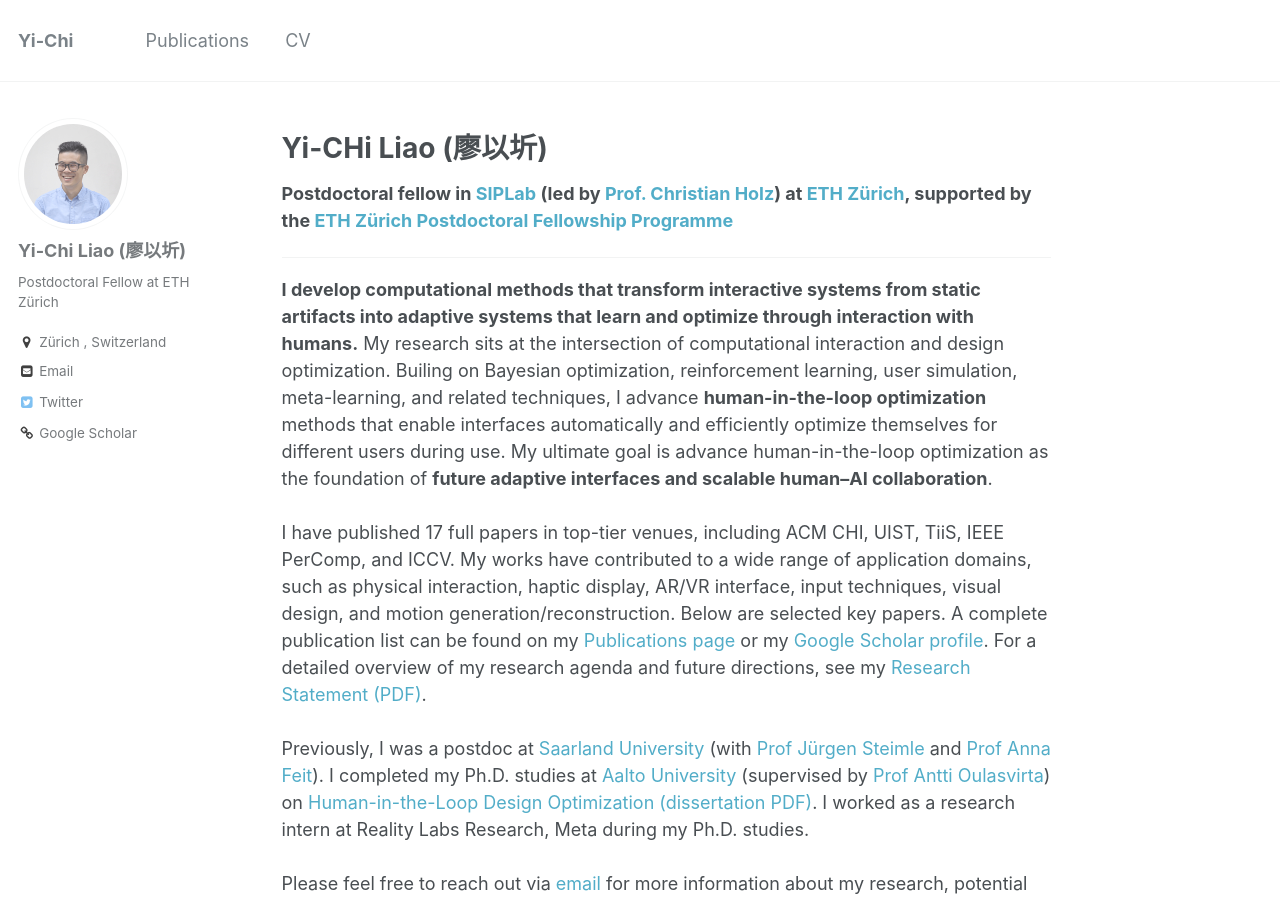
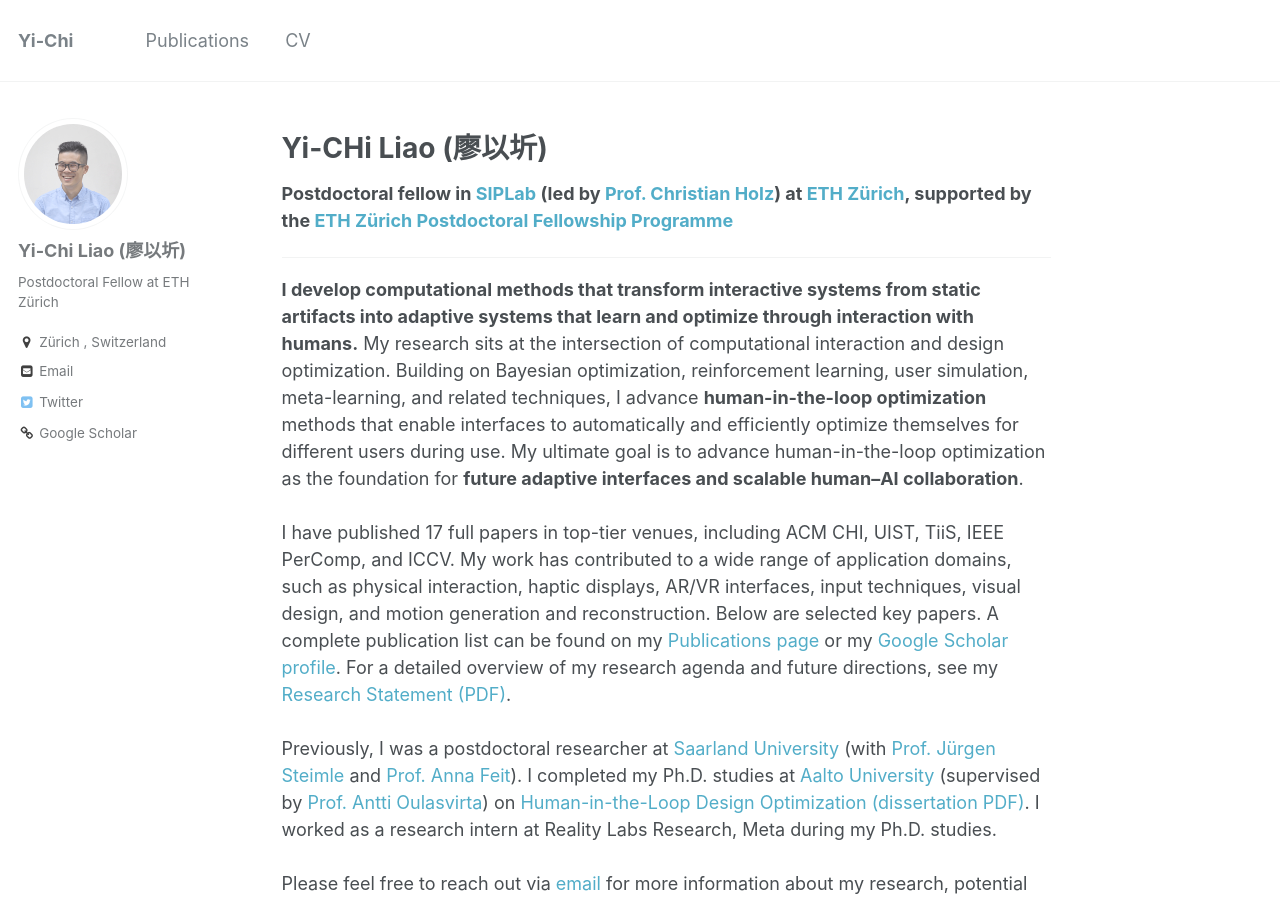
Before and after one commit to yichiliao/yichiliao.github.io, a Jekyll site: the page built from _pages/about.md, in a window 1280 px wide and 900 px high. Built offline with Jekyll 4.4.1, drawn with Linux system fonts in a browser that asks for light colours.

Commit message:
updating about

```diff
--- a/_pages/about.md
+++ b/_pages/about.md
@@ -14,16 +14,16 @@ redirect_from:
 
 **I develop computational methods that transform interactive systems from static artifacts into adaptive systems that learn and optimize through interaction with humans.**
 My research sits at the intersection of computational interaction and design optimization.
-Builing on Bayesian optimization, reinforcement learning, user simulation, meta-learning, and related techniques, I advance **human-in-the-loop optimization** methods that enable interfaces automatically and efficiently optimize themselves for different users during use. My ultimate goal is advance human-in-the-loop optimization as the foundation of **future adaptive interfaces and scalable human–AI collaboration**.
+Building on Bayesian optimization, reinforcement learning, user simulation, meta-learning, and related techniques, I advance **human-in-the-loop optimization** methods that enable interfaces to automatically and efficiently optimize themselves for different users during use. My ultimate goal is to advance human-in-the-loop optimization as the foundation for **future adaptive interfaces and scalable human–AI collaboration**.
 <br>
 <br>
 I have published 17 full papers in top-tier venues, including ACM CHI, UIST, TiiS, IEEE PerComp, and ICCV.
-My works have contributed to a wide range of application domains, such as physical interaction, haptic display, AR/VR interface, input techniques, visual design, and motion generation/reconstruction.
+My work has contributed to a wide range of application domains, such as physical interaction, haptic displays, AR/VR interfaces, input techniques, visual design, and motion generation and reconstruction.
 Below are selected key papers. A complete publication list can be found on my [Publications page](https://yichiliao.com/publications/) or my [Google Scholar profile](https://scholar.google.com/citations?user=Ddny4V4AAAAJ&hl=en).
 For a detailed overview of my research agenda and future directions, see my [Research Statement (PDF)](https://yichiliao.com/files/Research-Statement_LIAO.pdf).
 <br>
 <br>
-Previously, I was a postdoc at [Saarland University](https://www.uni-saarland.de/en/home.html) (with [Prof Jürgen Steimle](https://hci.cs.uni-saarland.de/people/juergen-steimle/) and [Prof Anna Feit](http://annafeit.de/)). I completed my Ph.D. studies at [Aalto University](https://www.aalto.fi/en) (supervised by [Prof Antti Oulasvirta](https://users.aalto.fi/~oulasvir/)) on [Human-in-the-Loop Design Optimization (dissertation PDF)](https://drive.google.com/file/d/1UcH6LuV7GiyRMvrVb9EZ34z-FeGPDBS7/view?usp=sharing). I worked as a research intern at Reality Labs Research, Meta during my Ph.D. studies.
+Previously, I was a postdoctoral researcher at [Saarland University](https://www.uni-saarland.de/en/home.html) (with [Prof. Jürgen Steimle](https://hci.cs.uni-saarland.de/people/juergen-steimle/) and [Prof. Anna Feit](http://annafeit.de/)). I completed my Ph.D. studies at [Aalto University](https://www.aalto.fi/en) (supervised by [Prof. Antti Oulasvirta](https://users.aalto.fi/~oulasvir/)) on [Human-in-the-Loop Design Optimization (dissertation PDF)](https://drive.google.com/file/d/1UcH6LuV7GiyRMvrVb9EZ34z-FeGPDBS7/view?usp=sharing). I worked as a research intern at Reality Labs Research, Meta during my Ph.D. studies.
 <br>
 <br>
 Please feel free to reach out via [email](mailto:yichi.liao@inf.ethz.ch) for more information about my research, potential collaborations, master’s and bachelor’s thesis opportunities, or the *Adaptive User Interfaces via Machine Learning* and *Reinforcement Learning for Modeling Humans* seminars at ETH Zurich.
```
